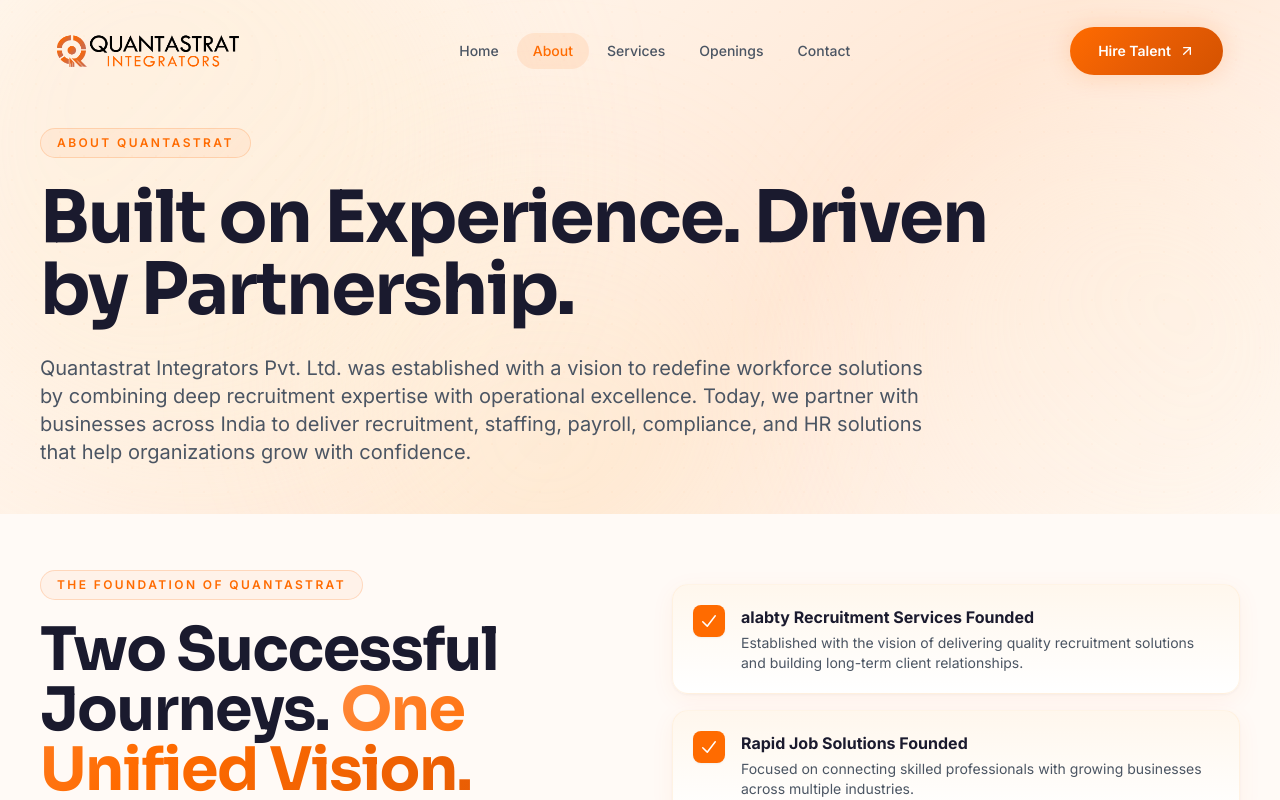
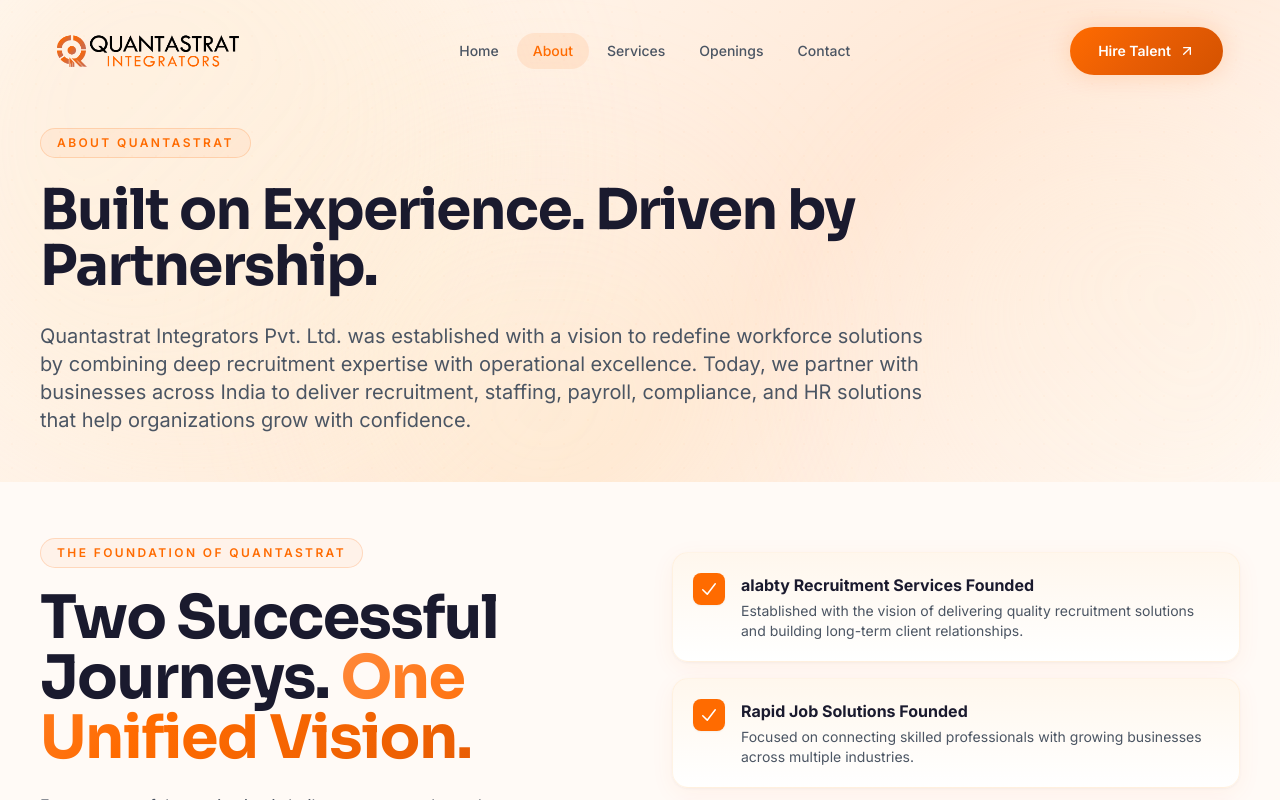
Before and after one commit to kawadeIshwar/Quantastrat-Integrators, a Next.js app: page /about in a window 1280 px wide. Shown: the top 800 px of the page. Built offline with nearby package versions, Linux system fonts and the light colour scheme.

Commit message:
file update

```diff
--- a/src/components/common/PageHero.tsx
+++ b/src/components/common/PageHero.tsx
@@ -15,7 +15,7 @@
       <div aria-hidden className="pointer-events-none absolute inset-0 -z-[5] dot-pattern opacity-30" />
       <div className="container-x relative z-10 pb-12">
         <div className="eyebrow mb-6">{eyebrow}</div>
-        <h1 className="heading-xl max-w-5xl font-bold text-brand-ink !text-4xl md:!text-6xl lg:!text-[72px]">{title}</h1>
+        <h1 className="heading-xl max-w-5xl font-bold text-brand-ink !text-3xl md:!text-5xl lg:!text-[56px]">{title}</h1>
         {description && (
           <p className="mt-7 max-w-4xl text-lg text-gray-600 leading-relaxed md:text-xl">{description}</p>
         )}
```
